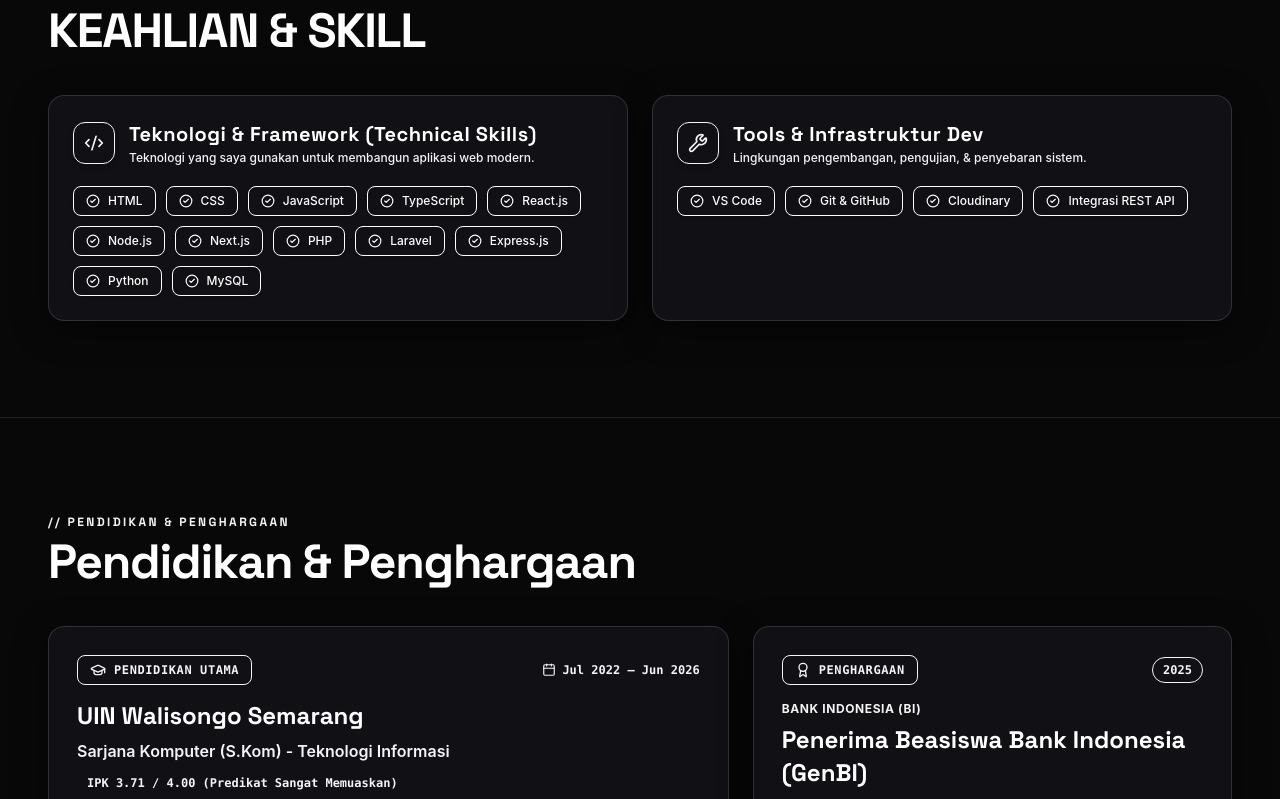
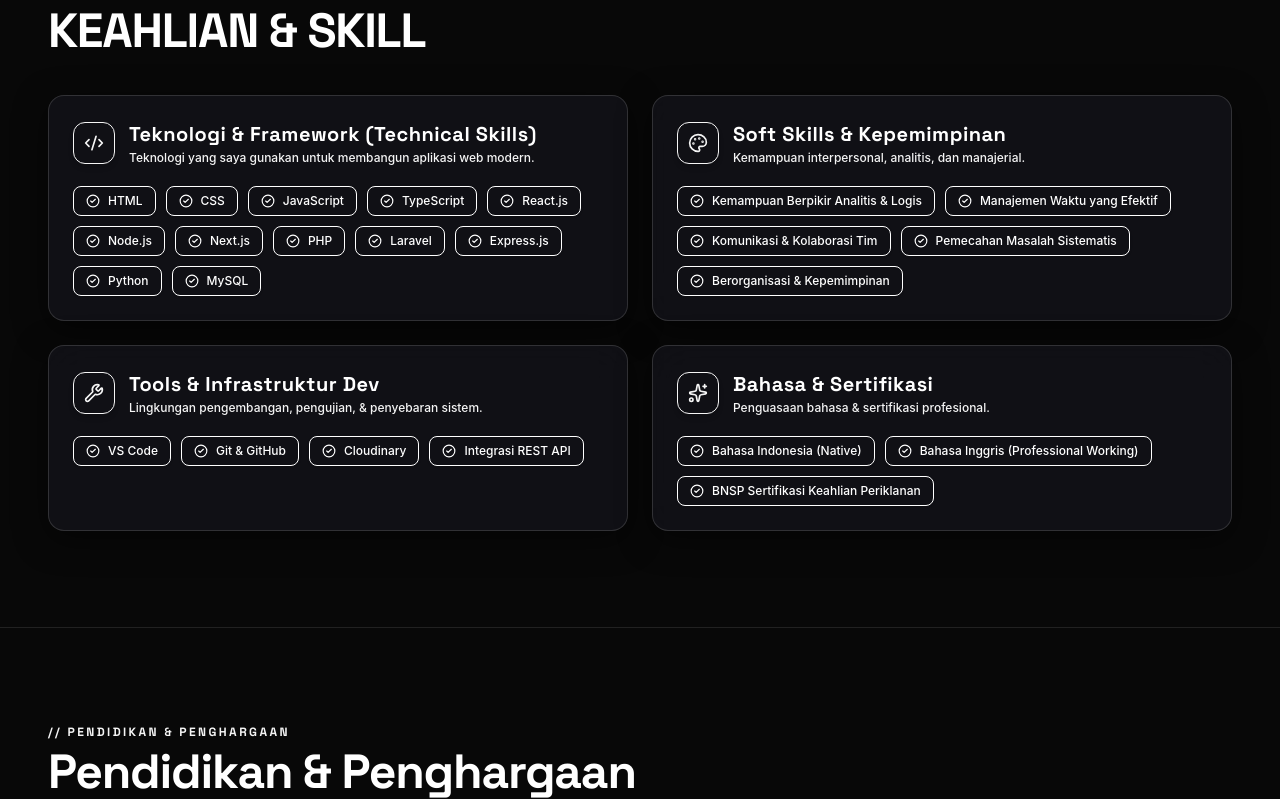
Before and after one commit to Sadam-142/myresume, a React (Vite) app: page / in a window 1280 px wide. Shown: the part 1561-2360 px from the top of the page. Built offline with nearby package versions, Linux system fonts and the light colour scheme.

Commit message:
fix: restore 4-card layout for skill categories grid

```diff
--- a/src/data/portfolioData.ts
+++ b/src/data/portfolioData.ts
@@ -508,6 +508,18 @@ export const skillCategories: Record<Language, SkillCategoryLocale[]> = {
       ],
     },
     {
+      category: "Professional Soft Skills",
+      description: "Core interpersonal & problem-solving abilities.",
+      iconName: "Palette",
+      skills: [
+        { name: "Analytical & Logical Thinking" },
+        { name: "Effective Time Management" },
+        { name: "Team Communication & Collaboration" },
+        { name: "Systematic Problem Solving" },
+        { name: "Organizational Leadership" },
+      ],
+    },
+    {
       category: "Tools & Infrastructure Dev",
       description: "Development environment, deployment & integration tools.",
       iconName: "Wrench",
@@ -516,6 +528,16 @@ export const skillCategories: Record<Language, SkillCategoryLocale[]> = {
         { name: "Git & GitHub" },
         { name: "Cloudinary" },
         { name: "REST API Integration" },
+      ],
+    },
+    {
+      category: "Languages & Certifications",
+      description: "Language proficiency & certified skills.",
+      iconName: "Sparkles",
+      skills: [
+        { name: "Indonesian (Native)" },
+        { name: "English (Professional Working Proficiency)" },
+        { name: "BNSP Certified Advertising Specialist" },
       ],
     },
   ],
@@ -540,6 +562,18 @@ export const skillCategories: Record<Language, SkillCategoryLocale[]> = {
       ],
     },
     {
+      category: "Soft Skills & Kepemimpinan",
+      description: "Kemampuan interpersonal, analitis, dan manajerial.",
+      iconName: "Palette",
+      skills: [
+        { name: "Kemampuan Berpikir Analitis & Logis" },
+        { name: "Manajemen Waktu yang Efektif" },
+        { name: "Komunikasi & Kolaborasi Tim" },
+        { name: "Pemecahan Masalah Sistematis" },
+        { name: "Berorganisasi & Kepemimpinan" },
+      ],
+    },
+    {
       category: "Tools & Infrastruktur Dev",
       description: "Lingkungan pengembangan, pengujian, & penyebaran sistem.",
       iconName: "Wrench",
@@ -548,6 +582,16 @@ export const skillCategories: Record<Language, SkillCategoryLocale[]> = {
         { name: "Git & GitHub" },
         { name: "Cloudinary" },
         { name: "Integrasi REST API" },
+      ],
+    },
+    {
+      category: "Bahasa & Sertifikasi",
+      description: "Penguasaan bahasa & sertifikasi profesional.",
+      iconName: "Sparkles",
+      skills: [
+        { name: "Bahasa Indonesia (Native)" },
+        { name: "Bahasa Inggris (Professional Working)" },
+        { name: "BNSP Sertifikasi Keahlian Periklanan" },
       ],
     },
   ],
```
